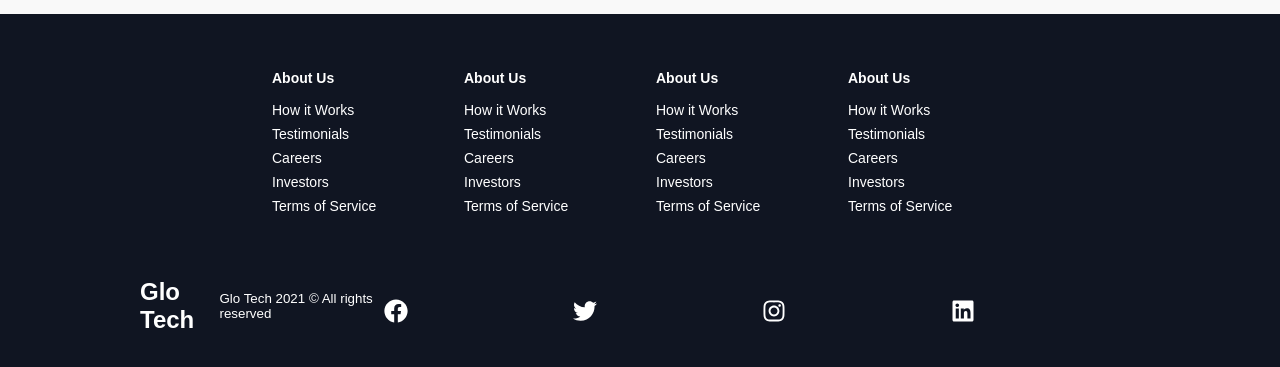
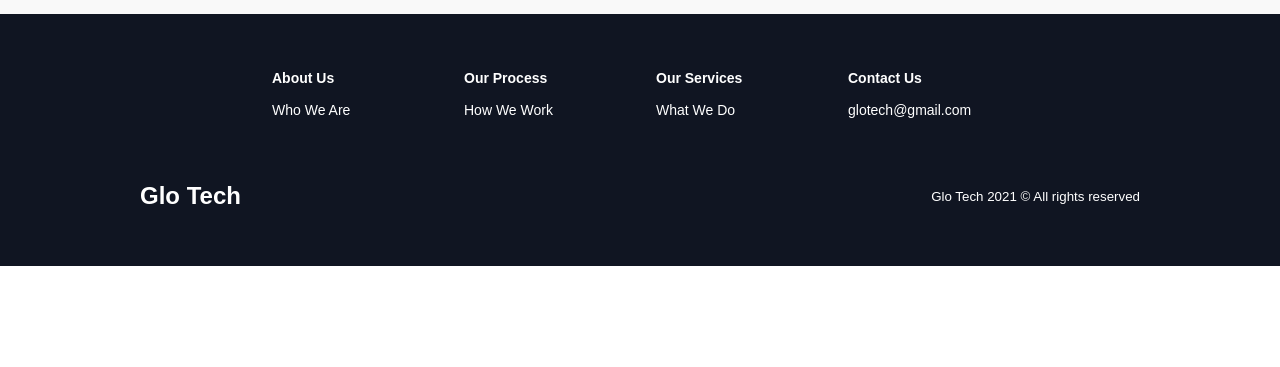
Before and after one commit to kristamcmanus/it-consulting-site-react, a React (Create React App) app in the folder it-consulting-site-react/: page / in a window 1280 px wide. Shown: the part 4166-4533 px from the top of the page. After the commit the page ends 4432 px from the top, so only its background shows below. Built offline with nearby package versions, Linux system fonts and the light colour scheme; the HTML template or start-up script is replaced by a standard one; a web font is replaced by a local one.

Commit message:
Remove extra footer text and social media icons

```diff
--- a/it-consulting-site-react/src/components/Footer/index.js
+++ b/it-consulting-site-react/src/components/Footer/index.js
@@ -15,37 +15,21 @@ const Footer = () => {
           <FooterLinksWrapper>
             <FooterLinkItems>
               <FooterLinkTitle>About Us</FooterLinkTitle>
-                <FooterLink to='/signin'>How it Works</FooterLink>
-                <FooterLink to='/signin'>Testimonials</FooterLink>
-                <FooterLink to='/signin'>Careers</FooterLink>
-                <FooterLink to='/signin'>Investors</FooterLink>
-                <FooterLink to='/signin'>Terms of Service</FooterLink>
+                <FooterLink to='/signin'>Who We Are</FooterLink>
             </FooterLinkItems>
             <FooterLinkItems>
-              <FooterLinkTitle>About Us</FooterLinkTitle>
-                <FooterLink to='/signin'>How it Works</FooterLink>
-                <FooterLink to='/signin'>Testimonials</FooterLink>
-                <FooterLink to='/signin'>Careers</FooterLink>
-                <FooterLink to='/signin'>Investors</FooterLink>
-                <FooterLink to='/signin'>Terms of Service</FooterLink>
+              <FooterLinkTitle>Our Process</FooterLinkTitle>
+                <FooterLink to='/signin'>How We Work</FooterLink>
             </FooterLinkItems>
           </FooterLinksWrapper>
           <FooterLinksWrapper>
             <FooterLinkItems>
-              <FooterLinkTitle>About Us</FooterLinkTitle>
-                <FooterLink to='/signin'>How it Works</FooterLink>
-                <FooterLink to='/signin'>Testimonials</FooterLink>
-                <FooterLink to='/signin'>Careers</FooterLink>
-                <FooterLink to='/signin'>Investors</FooterLink>
-                <FooterLink to='/signin'>Terms of Service</FooterLink>
+              <FooterLinkTitle>Our Services</FooterLinkTitle>
+                <FooterLink to='/signin'>What We Do</FooterLink>
             </FooterLinkItems>
             <FooterLinkItems>
-              <FooterLinkTitle>About Us</FooterLinkTitle>
-                <FooterLink to='/signin'>How it Works</FooterLink>
-                <FooterLink to='/signin'>Testimonials</FooterLink>
-                <FooterLink to='/signin'>Careers</FooterLink>
-                <FooterLink to='/signin'>Investors</FooterLink>
-                <FooterLink to='/signin'>Terms of Service</FooterLink>
+              <FooterLinkTitle>Contact Us</FooterLinkTitle>
+                <FooterLink to='mailto:gloria.karlinchak@gmail.com'>glotech@gmail.com</FooterLink>
             </FooterLinkItems>
           </FooterLinksWrapper>
         </FooterLinksContainer>
@@ -55,26 +39,6 @@ const Footer = () => {
               Glo Tech
             </SocialLogo>
             <WebsiteRights>Glo Tech {new Date().getFullYear()} &copy; All rights reserved</WebsiteRights>
-            <SocialIcons>
-              <SocialIconLink href='/' target='_blank' aria-label='Facebook'>
-                <FaFacebook />
-              </SocialIconLink>
-            </SocialIcons>
-            <SocialIcons>
-              <SocialIconLink href='/' target='_blank' aria-label='Twitter'>
-                <FaTwitter />
-              </SocialIconLink>
-            </SocialIcons>
-            <SocialIcons>
-              <SocialIconLink href='/' target='_blank' aria-label='Instagram'>
-                <FaInstagram />
-              </SocialIconLink>
-            </SocialIcons>
-            <SocialIcons>
-              <SocialIconLink href='/' target='_blank' aria-label='Linkedin'>
-                <FaLinkedin />
-              </SocialIconLink>
-            </SocialIcons>
           </SocialMediaWrap>
         </SocialMedia>
       </FooterWrap>
--- a/it-consulting-site-react/src/components/Services/index.js
+++ b/it-consulting-site-react/src/components/Services/index.js
@@ -1,7 +1,7 @@
 import React from 'react';
 import Icon1 from '../../images/svg-1.svg';
 import Icon2 from '../../images/svg-2.svg';
-import Icon3 from '../../images/svg-3.svg';
+import Icon5 from '../../images/svg-5.svg';
 
 import { ServicesContainer, ServicesH1, ServicesWrapper, ServicesCard, ServicesIcon, ServicesH2, ServicesP } from './ServicesElements';
 
@@ -22,7 +22,7 @@ const Services = () => {
           <ServicesP>Businesses are targets for cybercriminals to launch highly sophisticated cyber threats against, particularly the small to mid-sized firm.</ServicesP>
         </ServicesCard>
         <ServicesCard>
-          <ServicesIcon src={Icon3} alt='cloud solutions'/>
+          <ServicesIcon src={Icon5} alt='cloud solutions'/>
           <ServicesH2>Cloud Solutions</ServicesH2>
           <ServicesP>Glo Tech can create a cloud-based technology infrastructure that adapts to and evolves alongside your business.</ServicesP>
         </ServicesCard>
```
